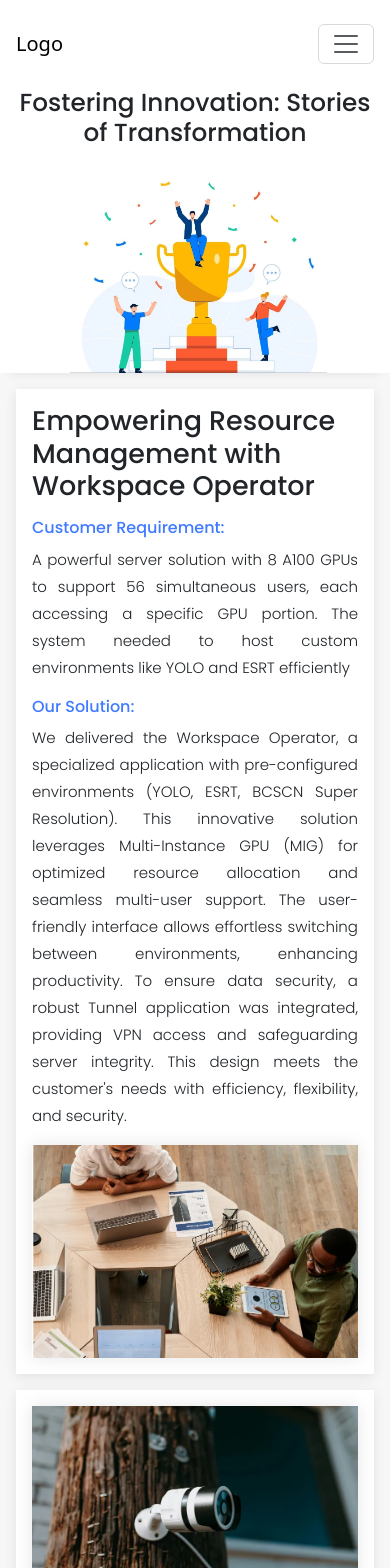
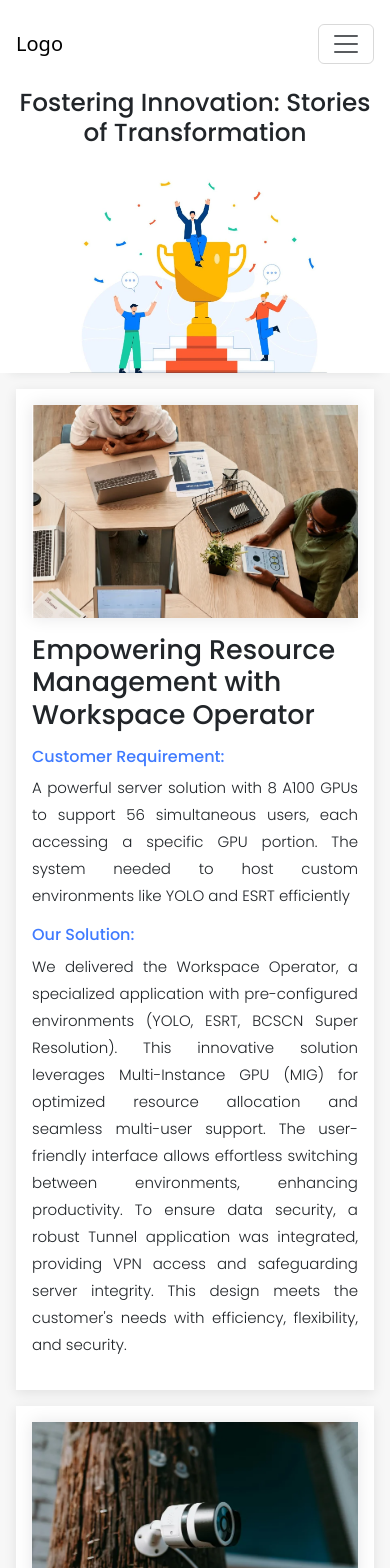
Before and after one commit to SandeepSangvekar/comReactApp, a React (Vite) app: page /success-stories in a window 390 px wide. Shown: the top 1568 px of the page. Built offline with nearby package versions, Linux system fonts and the light colour scheme.

Commit message:
header, footer, suc stories of left-right-content mobile changes

```diff
--- a/src/components/shared-components/Footer.jsx
+++ b/src/components/shared-components/Footer.jsx
@@ -1,4 +1,5 @@
  import { Link } from "react-router-dom"
+ import { NavLink } from "react-router-dom";
  import './Footer.css';
  export const Footer = () =>{
     return (
@@ -10,7 +11,7 @@
                         <div className="row">
                             <div className="col-md-8 col-sm-6">
                                 <div className="footer-logo">
-                                    <img src="/images/white-logo.png" className="img-fluid" alt="" />
+                                <NavLink to="/"><img src="/images/white-logo.png" className="img-fluid" alt="" /></NavLink>
                                 </div>
                                 <p>We specialize in crafting data-driven solutions tailored to meet the distinct challenges encountered by organizations across a diverse range of industry verticals.</p>
                                 <ul className="social-main">
@@ -24,11 +25,11 @@
                                     <h3>Links</h3>
                                     <hr />
                                     <ul className="footer-menu">
-                                        <li><a href="">About us</a></li>
+                                        <li><NavLink to="/about">About us</NavLink></li>
                                         <li><a href="">Meet our Team</a></li>
                                         <li><a href="">News & Media</a></li>
                                         <li><a href="">Our Projects</a></li>
-                                        <li><a href="">Contacts</a></li>
+                                        <li><NavLink to="/contact">Contacts</NavLink></li>
                                     </ul>
                             </div>
                         </div>
--- a/src/components/shared-components/Header.jsx
+++ b/src/components/shared-components/Header.jsx
@@ -35,7 +35,7 @@ export const Header = () =>{
         <div className={`header ${isScrolled ? "scrolled" : ""}`}>
             <nav className="navbar navbar-expand-lg navbar-white">
                 <div className="container-fluid custom-container">
-                    <a className="navbar-brand" to="#">Logo</a>
+                    <NavLink className="navbar-brand" to="/">Logo</NavLink>
                     <button className="navbar-toggler" type="button" data-bs-toggle="collapse" data-bs-target="#navbarSupportedContent" aria-controls="navbarSupportedContent" aria-expanded="false" aria-label="Toggle navigation">
                     <span className="navbar-toggler-icon"></span>
                     </button>
--- a/src/components/successStories/SuccessStories.css
+++ b/src/components/successStories/SuccessStories.css
@@ -10,7 +10,7 @@
     background-color: #F7F7F7;
     width: 100%;
   }
-  .successStories-wrapper img{
+  .left-suc-img-wrap img, .right-suc-img-wrap img{
     /* box-shadow: rgba(50, 50, 93, 0.25) 0px 6px 12px -2px, rgba(0, 0, 0, 0.3) 0px 3px 7px -3px; */
     box-shadow: rgba(17, 17, 26, 0.1) 0px 0px 16px;
   }
@@ -34,7 +34,9 @@
   .suc-space{
     margin: 3em 2em 0 2em;
   }
-
+  .suc-img-mob{
+    display: none;
+  }
   /* SuccessStories */
 
   @media (max-width: 767.98px) {
@@ -44,4 +46,15 @@
     .suc-container{
       padding: 1rem;
     }
+    .suc-img-mob{
+      display: block;
+      margin-bottom: 1rem;
+    }
+    .suc-img-web{
+      display: none;
+    }
+    .right-suc-img-wrap{
+      margin-bottom: 1rem;
+    }
+
   }
--- a/src/components/successStories/cardComp/LeftContentCard.jsx
+++ b/src/components/successStories/cardComp/LeftContentCard.jsx
@@ -1,14 +1,17 @@
 
-export const LeftContentCard = ({data}) => {
+export const LeftContentCard = ({ data }) => {
     return (
         <>
             <div className="suc-container suc-space">
                 <div className="row">
                     <div className="col-md-6">
+                        <div className="left-suc-img-wrap suc-img-mob">
+                            <img src={data.image.src} className="img-fluid" alt="" />
+                        </div>
                         <h3 className="mb-3">{data.title}</h3>
-                        {data.sections.map((section, index) =>{
-                            return(
-                                <div key={index}>
+                        {data.sections.map((section, index) => {
+                            return (
+                                <div key={index} className="suc-content">
                                     <h6>{section.heading}:</h6>
                                     <p>{section.content}</p>
                                 </div>
@@ -16,7 +19,9 @@ export const LeftContentCard = ({data}) => {
                         })}
                     </div>
                     <div className="col-md-6">
-                        <img src={data.image.src} className="img-fluid" alt="" />
+                        <div className="left-suc-img-wrap suc-img-web">
+                            <img src={data.image.src} className="img-fluid" alt="" />
+                        </div>
                     </div>
                 </div>
             </div>
--- a/src/components/successStories/cardComp/RightContentCard.jsx
+++ b/src/components/successStories/cardComp/RightContentCard.jsx
@@ -1,15 +1,17 @@
-export const RightContentCard = ({data}) => {
+export const RightContentCard = ({ data }) => {
     return (
         <>
             <div className="suc-container suc-space">
                 <div className="row">
                     <div className="col-md-6">
-                        <img src={data.image.src} className="img-fluid" alt="" />
+                        <div className="right-suc-img-wrap">
+                            <img src={data.image.src} className="img-fluid" alt="" />
+                        </div>
                     </div>
                     <div className="col-md-6">
                         <h3 className="mb-3">{data.title}</h3>
-                        {data.sections.map((section, index) =>{
-                            return(
+                        {data.sections.map((section, index) => {
+                            return (
                                 <div key={index}>
                                     <h6>{section.heading}</h6>
                                     <p>{section.content}</p>
```
